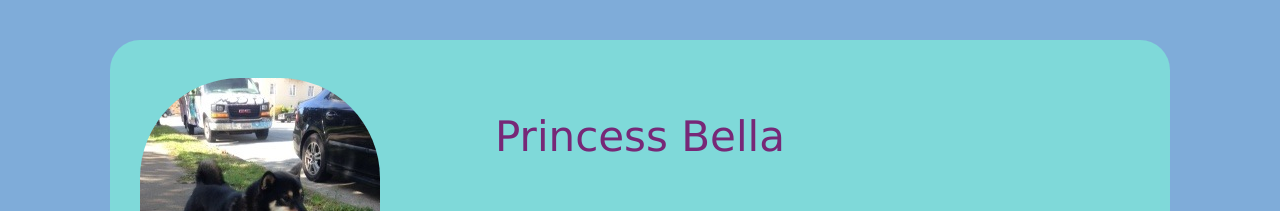
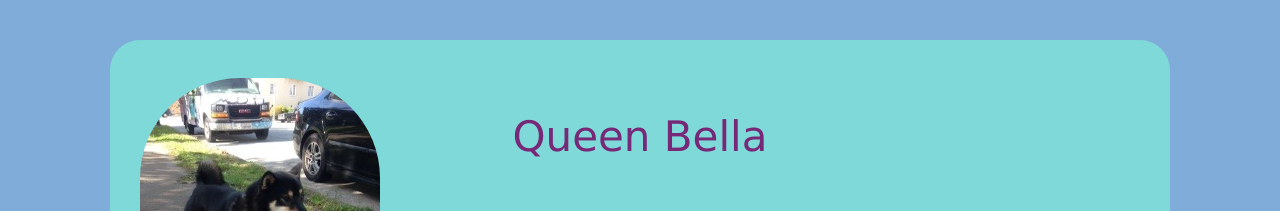
Before and after one commit to lanajen/30sites, a plain HTML site: page meetbella/index.html in a window 1280 px wide. Shown: the top 211 px of the page. Drawn offline with Linux system fonts and the light colour scheme.

Commit message:
title to queen

```diff
--- a/meetbella/index.html
+++ b/meetbella/index.html
@@ -7,7 +7,7 @@
 <body>
 	<div class="centered">
 		<div class="header">
-			<p>Princess Bella</p>
+			<p>Queen Bella</p>
 		</div>
 		<img class="intropic" src="bellastanding copy.jpg"/>
 		<div id="words">
```
